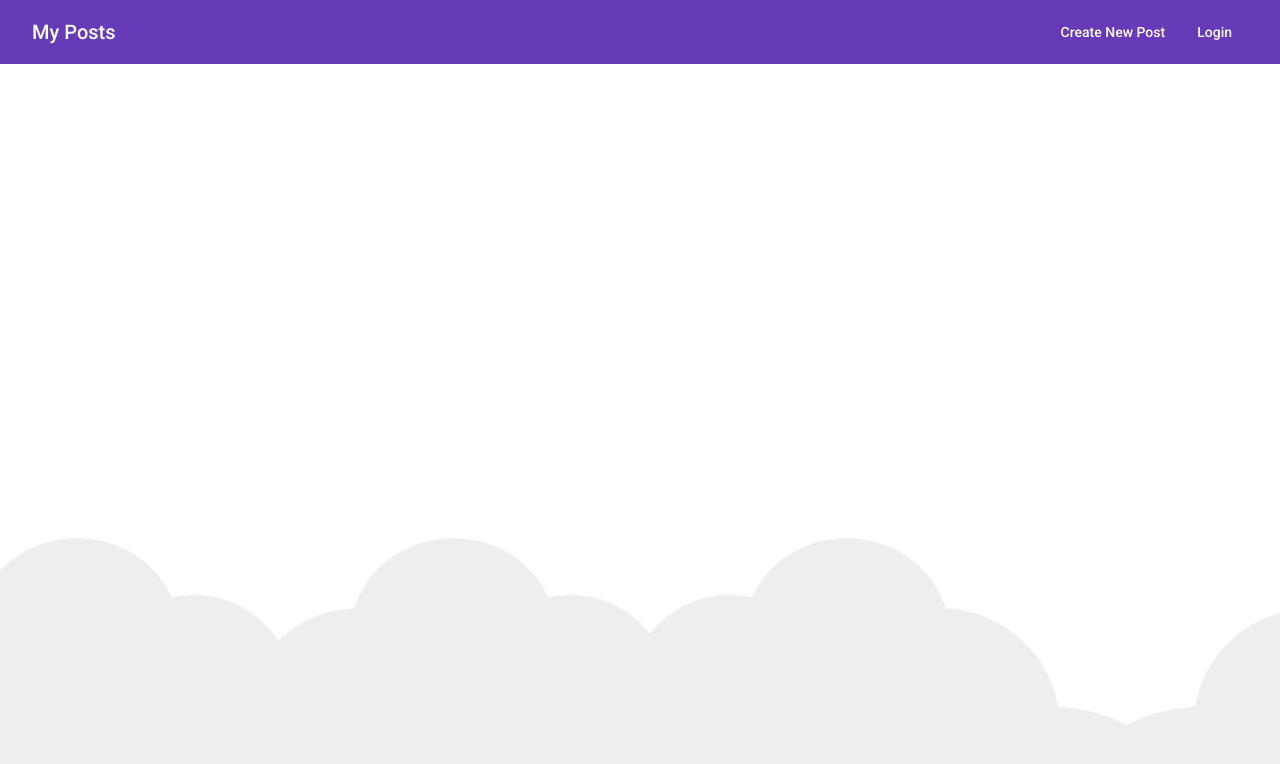
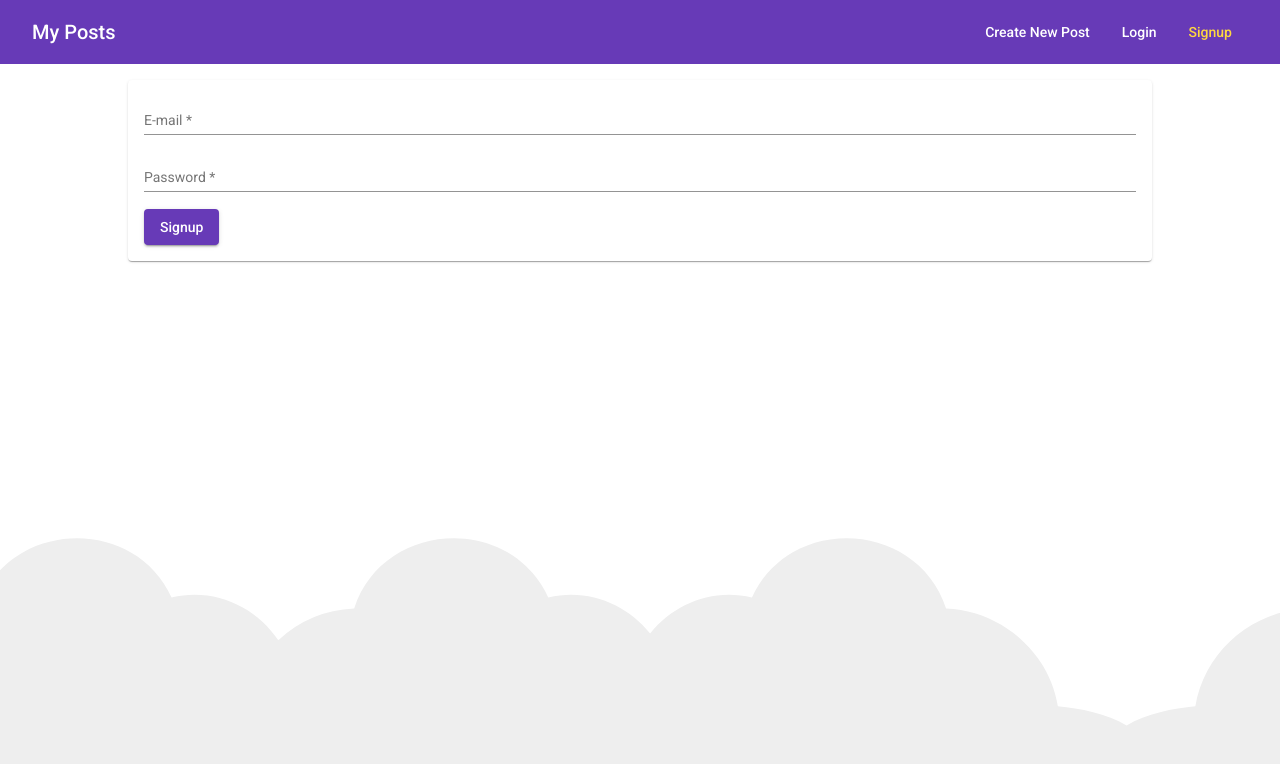
Before and after one commit to farhatsharifh/ng-blog-app, an Angular app: page /signup in a window 1280 px wide. Before the commit this address led to /. Shown: the top 764 px of the page. Built offline with nearby package versions, Linux system fonts and the light colour scheme.

Commit message:
Add signup component, Create signup form, Add signup link to header

```diff
--- a/src/app/app-routing.module.ts
+++ b/src/app/app-routing.module.ts
@@ -3,13 +3,15 @@
 
 import { PostListComponent } from './posts/post-list/post-list.component';
 import { PostCreateComponent } from './posts/post-create/post-create.component';
-import { LoginComponent } from './auth/login/login/login.component';
+import { LoginComponent } from './auth/login/login.component';
+import { SignupComponent } from './auth/signup/signup.component';
 
 const routes: Routes = [
   { path: '', component: PostListComponent },
   { path: 'create', component: PostCreateComponent },
   { path: 'edit/:postId', component: PostCreateComponent },
-  { path: 'login', component: LoginComponent }
+  { path: 'login', component: LoginComponent },
+  { path: 'signup', component: SignupComponent }
 ];
 
 @NgModule({
--- a/src/app/app.module.ts
+++ b/src/app/app.module.ts
@@ -17,7 +17,8 @@
 import { HeaderComponent } from './header/header.component';
 import { PostListComponent } from './posts/post-list/post-list.component';
 import { PostsService } from './posts/posts.service';
-import { LoginComponent } from './auth/login/login/login.component';
+import { LoginComponent } from './auth/login/login.component';
+import { SignupComponent } from './auth/signup/signup.component';
 
 @NgModule({
   declarations: [
@@ -25,7 +26,8 @@
     PostCreateComponent,
     HeaderComponent,
     PostListComponent,
-    LoginComponent
+    LoginComponent,
+    SignupComponent
   ],
   imports: [
     BrowserModule,
--- /dev/null
+++ b/src/app/auth/signup/signup.component.css
@@ -0,0 +1,8 @@
+mat-form-field,
+textarea {
+  width: 100%;
+}
+
+mat-spinner {
+  margin: auto;
+}
--- /dev/null
+++ b/src/app/auth/signup/signup.component.html
@@ -0,0 +1,20 @@
+
+<div class="top-spacer"></div>
+<mat-card>
+  <mat-spinner *ngIf="isLoading"></mat-spinner>
+  <form (submit)="onSignup(signupForm)" #signupForm="ngForm" *ngIf="!isLoading">
+    <mat-form-field>
+      <input matInput
+        name="email" ngModel type="email" placeholder="E-mail" #emailInput="ngModel" required email>
+        <mat-error *ngIf="emailInput.invalid">Please enter a valid email.</mat-error>
+    </mat-form-field>
+    <mat-form-field>
+      <input matInput
+        name="password" ngModel type="password" placeholder="Password" #passwordInput="ngModel" required>
+        <mat-error *ngIf="passwordInput.invalid">Please enter valid email.</mat-error>
+    </mat-form-field>
+    <button
+      mat-raised-button color="primary"
+      type="submit">Signup</button>
+  </form>
+</mat-card>
--- /dev/null
+++ b/src/app/auth/signup/signup.component.ts
@@ -0,0 +1,21 @@
+import { Component, OnInit } from '@angular/core';
+import { NgForm } from '@angular/forms';
+
+@Component({
+  selector: 'app-signup',
+  templateUrl: './signup.component.html',
+  styleUrls: ['./signup.component.css']
+})
+export class SignupComponent implements OnInit {
+  isLoading = false;
+
+  constructor() { }
+
+  ngOnInit(): void {
+  }
+
+  onSignup(form: NgForm){
+    console.log(form.value);
+  }
+
+}
--- a/src/app/header/header.component.html
+++ b/src/app/header/header.component.html
@@ -9,6 +9,9 @@
       <li>
         <a mat-button routerLink="/login" routerLinkActive="mat-accent">Login</a>
       </li>
+      <li>
+        <a mat-button routerLink="/signup" routerLinkActive="mat-accent">Signup</a>
+      </li>
     </ul>
   </mat-toolbar>
 </div>
```
Also changed, not shown: src/app/auth/login/login.component.css (renamed from src/app/auth/login/login/login.component.css), src/app/auth/login/login.component.html (renamed from src/app/auth/login/login/login.component.html), src/app/auth/login/login.component.ts (renamed from src/app/auth/login/login/login.component.ts), 2 other files (tests, documents, lock files or other folders).
